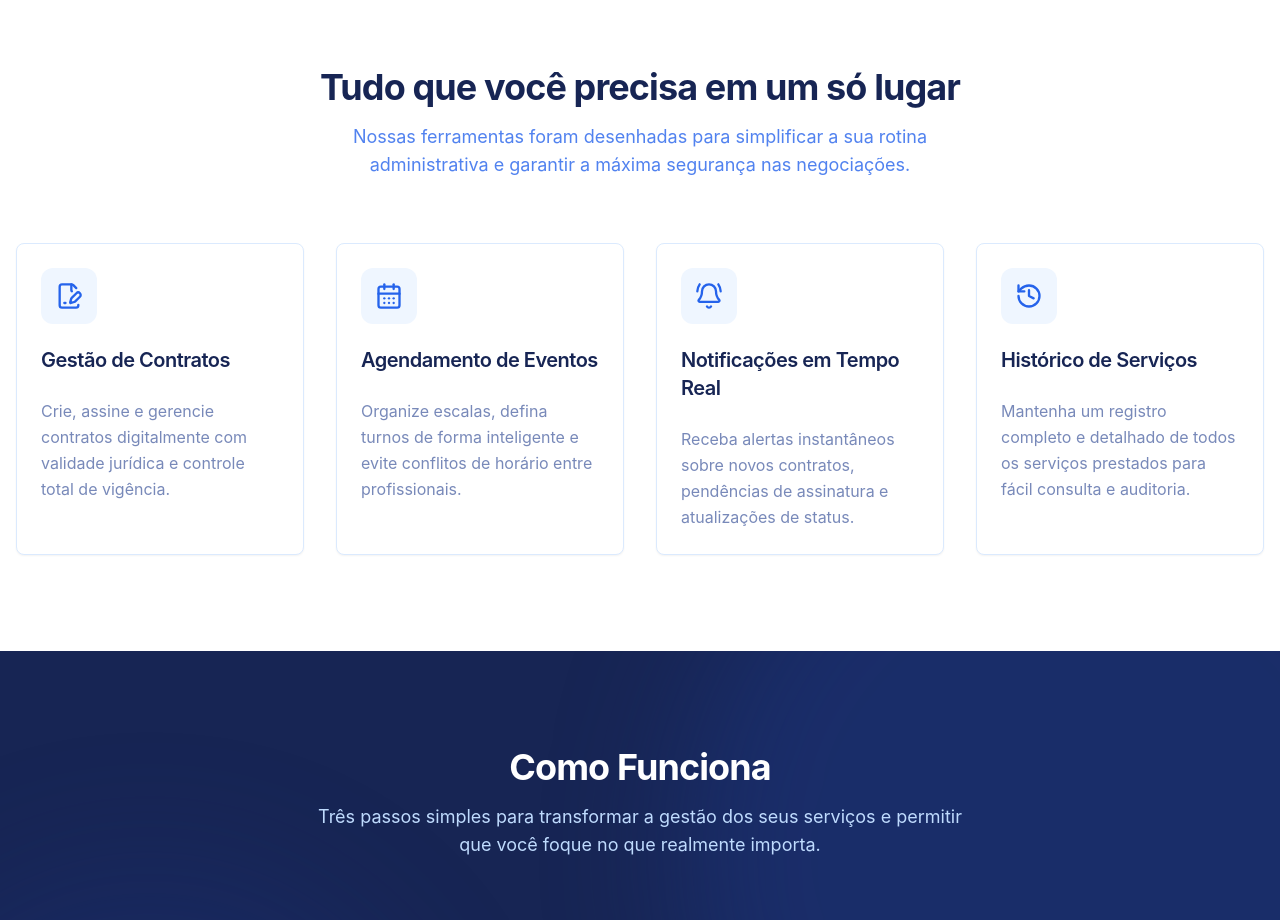
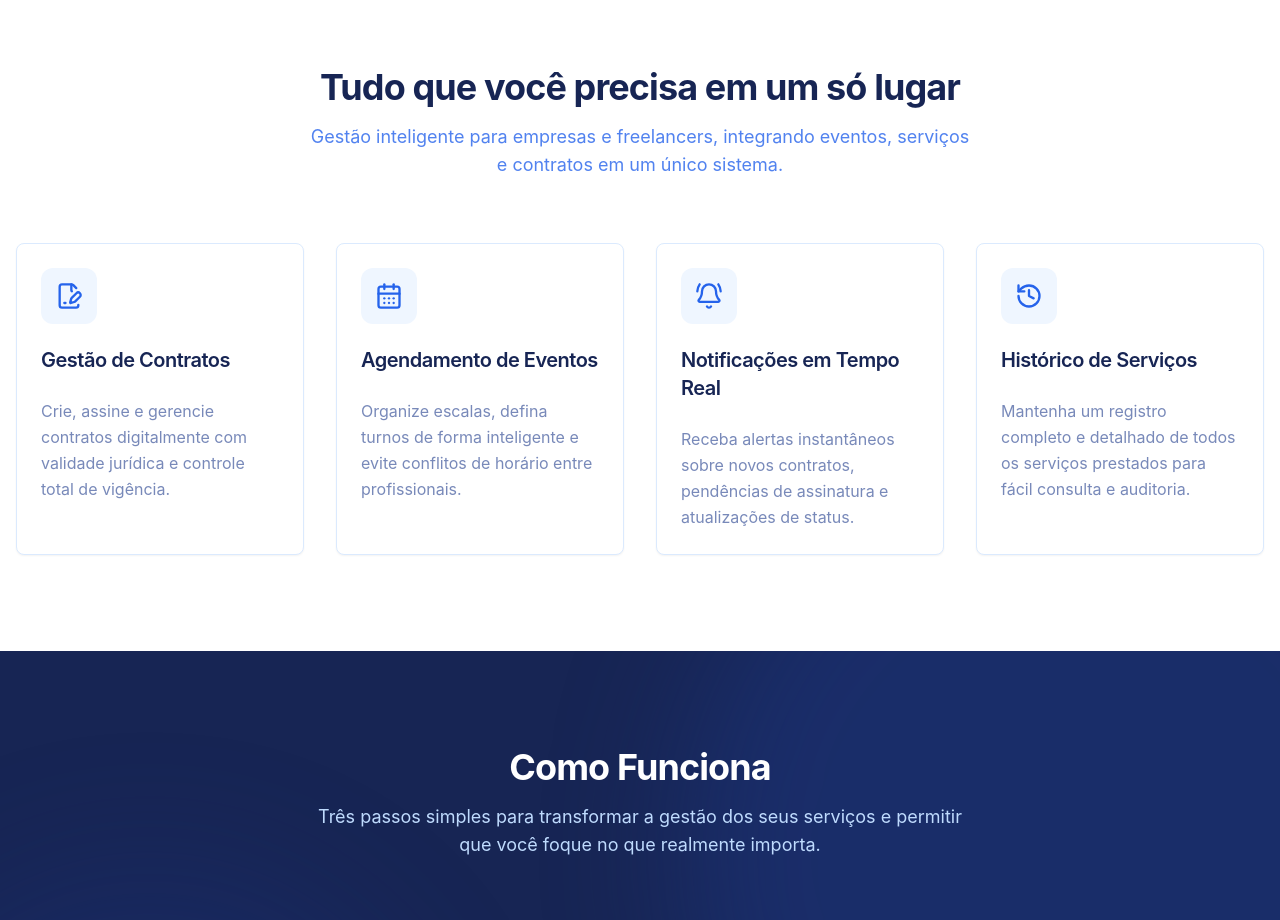
Before and after one commit to rogergenuino-maker/gestfreela-ejbkj9zd6, a React (Vite) app: page / in a window 1280 px wide. Shown: the part 960-1880 px from the top of the page. Built offline with nearby package versions, Linux system fonts and the light colour scheme; no server answers.

Commit message:
Auto-commit after full sync (build simulation)

```diff
--- a/src/pages/Landing.tsx
+++ b/src/pages/Landing.tsx
@@ -163,8 +163,8 @@ function Features() {
             Tudo que você precisa em um só lugar
           </h2>
           <p className="text-lg text-blue-600/80 max-w-2xl mx-auto">
-            Nossas ferramentas foram desenhadas para simplificar a sua rotina administrativa e
-            garantir a máxima segurança nas negociações.
+            Gestão inteligente para empresas e freelancers, integrando eventos, serviços e contratos
+            em um único sistema.
           </p>
         </div>
         <div className="grid sm:grid-cols-2 lg:grid-cols-4 gap-8">
```
Also changed, not shown: .skip.config.json.
